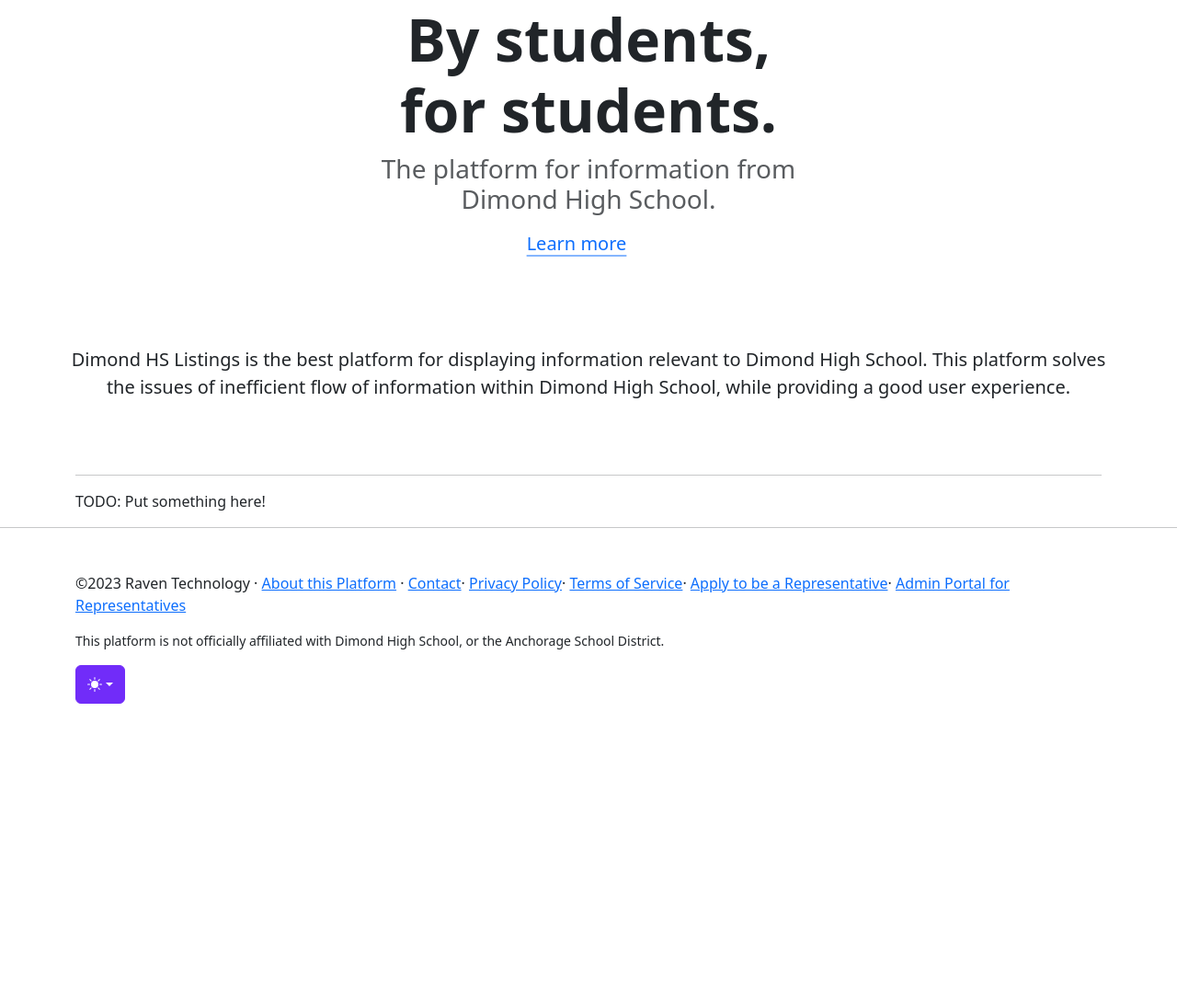
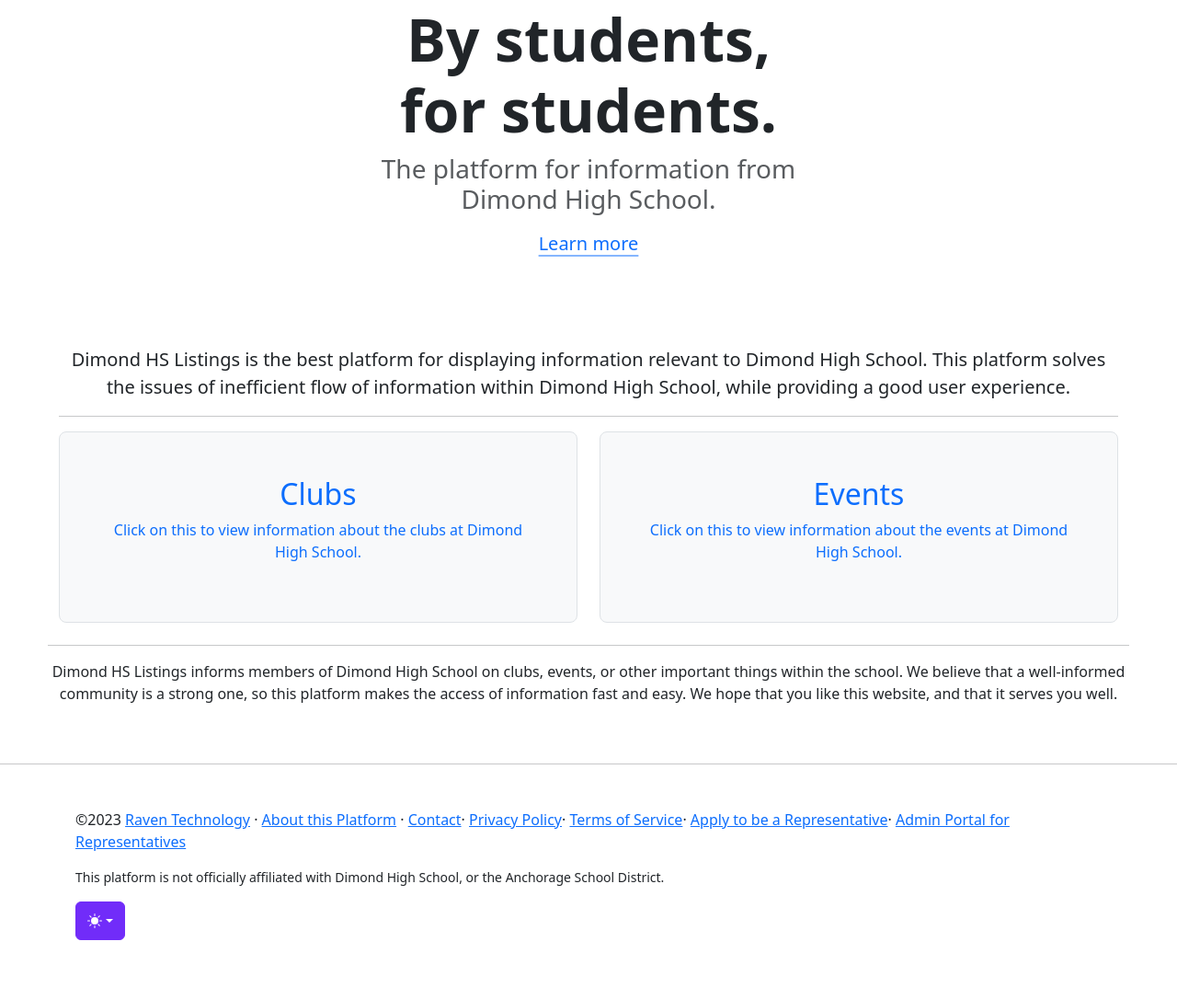
Before and after one commit to raven-technology-dev/DHS_Listing, a Django app: page / in a window 1280 px wide. Shown: the part 155-1241 px from the top of the page at 92% size. Before the commit the page ends 920 px from the top, so only its background shows below. Run offline with Django 4.2, Linux system fonts and the light colour scheme; parts of the project's set-up code (start-up, migrations or seed data) failed here and were passed over; some libraries are stand-ins or nearby versions.

Commit message:
added some content

```diff
--- a/templates/base.html
+++ b/templates/base.html
@@ -214,7 +214,7 @@
     <hr class="mb-5" />
     <footer class="container mb-5">
       <p>
-        &copy;2023 Raven Technology &middot;
+        &copy;2023 <a href="https://raventechnology.dev" target="_blank">Raven Technology</a> &middot;
         <a href="#">About this Platform</a> &middot;
         <a href="#">Contact</a>&middot; <a href="{%url 'About:privacy_policy'%}">Privacy Policy</a>&middot;
         <a href="{%url 'About:terms_of_service'%}">Terms of Service</a>&middot;
--- a/templates/homepage/main.html
+++ b/templates/homepage/main.html
@@ -9,7 +9,6 @@
     <div class="d-flex gap-3 justify-content-center lead fw-normal">
       <a class="icon-link" href="{%url 'About:about'%}">
         Learn more
-        <svg class="bi"><use xlink:href="#chevron-right"></use></svg>
       </a>
     </div>
   </div>
@@ -21,9 +20,36 @@
       a good user experience.
     </p>
   </div>
-</div>
-<div class="container">
-  <hr>
-  TODO: Put something here!
+  <hr />
+  <div class="row align-items-md-stretch g-4 text-center">
+    <div class="col-md-6">
+      <a href="/listings/clubs/" class="text-decoration-none">
+        <div class="h-100 p-5 bg-body-tertiary border rounded-3">
+          <h2>Clubs</h2>
+          <p>
+            Click on this to view information about the clubs at Dimond
+            High School.
+          </p>
+        </div>
+      </a>
+    </div>
+    <div class="col-md-6">
+      <a href="#events" class="text-decoration-none">
+        <div class="h-100 p-5 bg-body-tertiary border rounded-3">
+          <h2>Events</h2>
+          <p>
+            Click on this to view information about the events at Dimond
+            High School.
+          </p>
+        </div>
+      </a>
+    </div>
+    <hr />
+    Dimond HS Listings informs members of Dimond High School on clubs, events, or
+    other important things within the school. We believe that a well-informed
+    community is a strong one, so this platform makes the access of information
+    fast and easy. We hope that you like this website, and that it serves you
+    well.
+  </div>
 </div>
 {%endblock content%}
```
